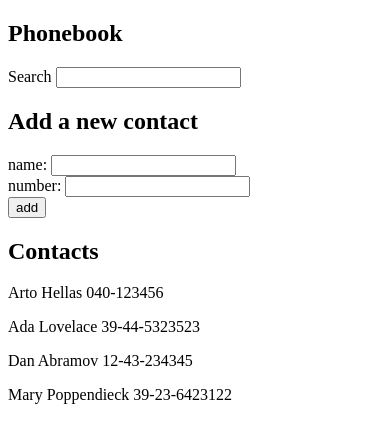
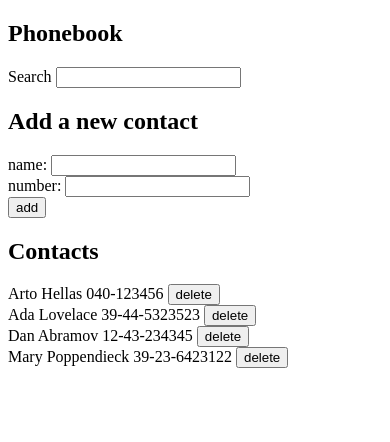
Before and after one commit to vbuldenko/FullstackOpen, a React (Create React App) app in the folder part2/phonebook/: page / in a window 390 px wide. Shown: the top 442 px of the page. Built offline with nearby package versions, Linux system fonts and the light colour scheme; data requests are answered from the project's data file.

Commit message:
Phonebook subpart d finished

```diff
--- /dev/null
+++ b/part2/phonebook/db.json
@@ -0,0 +1,24 @@
+{
+  "persons": [
+    {
+      "name": "Arto Hellas",
+      "number": "040-123456",
+      "id": 1
+    },
+    {
+      "name": "Ada Lovelace",
+      "number": "39-44-5323523",
+      "id": 2
+    },
+    {
+      "name": "Dan Abramov",
+      "number": "12-43-234345",
+      "id": 3
+    },
+    {
+      "name": "Mary Poppendieck",
+      "number": "39-23-6423122",
+      "id": 4
+    }
+  ]
+}
--- a/part2/phonebook/src/App.js
+++ b/part2/phonebook/src/App.js
@@ -1,4 +1,6 @@
-import { useState } from 'react';
+import { useState, useEffect} from 'react';
+import contactService from './services/contacts';
+
 
 function Search ({name, handleChange}) {
 	return (<div>Search <input value={name} onChange={handleChange} /></div>)
@@ -23,23 +25,29 @@ function Form ({name, handleName, number, handleNumber, handleSubmit}) {
 	)
 }
 
-function Contacts ({people}) {
+function Contact ({name, number, remover}) {
+	return (
+		<div>{name} {number} <button onClick={remover}>delete</button></div>
+	)
+}
+
+function Contacts ({people, remover}) {
 	return (
 		<>
 			<h2>Contacts</h2>
-			{people.map(el => <p key={el.name} >{el.name} {el.number}</p>)}
+			{people.map(el => <Contact
+								key={el.id}
+								name={el.name}
+								number={el.number}
+								remover={() => remover(el.id, el.name)}
+								/>)
+			}
 		</>
 	)
 }
 
 const App = () => {
-	const [persons, setPersons] = useState([
-		{ name: 'Arto Hellas', number: '040-123456', id: 1 },
-		{ name: 'Ada Lovelace', number: '39-44-5323523', id: 2 },
-		{ name: 'Dan Abramov', number: '12-43-234345', id: 3 },
-		{ name: 'Mary Poppendieck', number: '39-23-6423122', id: 4 }
-	])
-
+	const [persons, setPersons] = useState([])
 	const [newName, setNewName] = useState('');
 	const [newNumber, setNewNumber] = useState('');
 	const [searchName, setSearchName] = useState('');
@@ -47,16 +55,44 @@ const App = () => {
 	const filteredPersons = persons.filter(person => person.name.toLowerCase().includes(searchName.toLowerCase()));
 	const people = searchName.length ? filteredPersons: persons;
 
+	function resetForm () {
+		setNewName('')
+		setNewNumber('')
+	}
+
 	function handleSubmit(event) {
 		event.preventDefault();
+		const newContact = {name: newName, number: newNumber}
+		const hasName = persons.some(person => person.name === newName);
 
-		const hasName = persons.some(person => person.name === newName);
 		if (hasName) {
-			alert(`${newName} is already added to phonebook`)
+			// alert(`${newName} is already added to phonebook`)
+			if (window.confirm(`${newName} is already added to phonebook, replace the old number with a new one?`)) {
+				const person = persons.find(p => p.name === newName);
+				const p_id = person.id;
+				const changedPerson = {...person, number: newNumber};
+				contactService
+					.update(p_id, changedPerson)
+					.then(response => {
+						setPersons(persons.map(p => p.id !== p_id ? p: response))
+						resetForm()
+					})
+			}
 		} else {
-			setPersons(prev => prev.concat({name: newName, number: newNumber, id: persons.length + 1}))
-			setNewName('')
+			contactService
+				.create(newContact)
+				.then(contact => {
+					setPersons(prev => prev.concat(contact))
+					resetForm()
+				})
 		}
+	}
+
+	function handleRemove(id, name) {
+		if (window.confirm(`Do you really want to delete ${name}?`)) {
+			contactService.remove(id)
+			contactService.getAll().then(data => setPersons(data))
+		  }
 	}
 
 	function handleNameChange(event) {
@@ -72,6 +108,10 @@ const App = () => {
 	}
 
 
+	useEffect(() => {
+		contactService.getAll().then(data => setPersons(data))
+	}, [])
+
 	return (
 		<div>
 			<h2>Phonebook</h2>
@@ -86,7 +126,7 @@ const App = () => {
 				handleNumber={handleNumberChange}
 				handleSubmit={handleSubmit}
 			/>
-			< Contacts people={people} />
+			<Contacts people={people} remover={handleRemove}/>
 		</div>
 	)
 }
--- /dev/null
+++ b/part2/phonebook/src/services/contacts.js
@@ -0,0 +1,38 @@
+import axios from "axios";
+
+const baseUrl = 'http://localhost:3001/persons';
+
+function getAll () {
+    return(
+        axios
+            .get(baseUrl)
+            .then(res => res.data)
+    )
+}
+
+function create (obj) {
+    return(
+        axios
+            .post(baseUrl, obj)
+            .then(res => res.data)
+    )
+}
+
+function update (id, obj) {
+    const resourceUrl = `${baseUrl}/${id}`;
+
+    return(
+        axios
+            .put(resourceUrl, obj)
+            .then(res => res.data)
+    )
+}
+
+function remove (id) {
+    const resourceUrl = `${baseUrl}/${id}`;
+    return (axios.delete(resourceUrl))
+}
+
+const services = {getAll, create, update, remove}
+
+export default services;
```
Also changed, not shown: part2/phonebook/package.json (+6 -1 lines), 1 other file (tests, documents, lock files or other folders).
